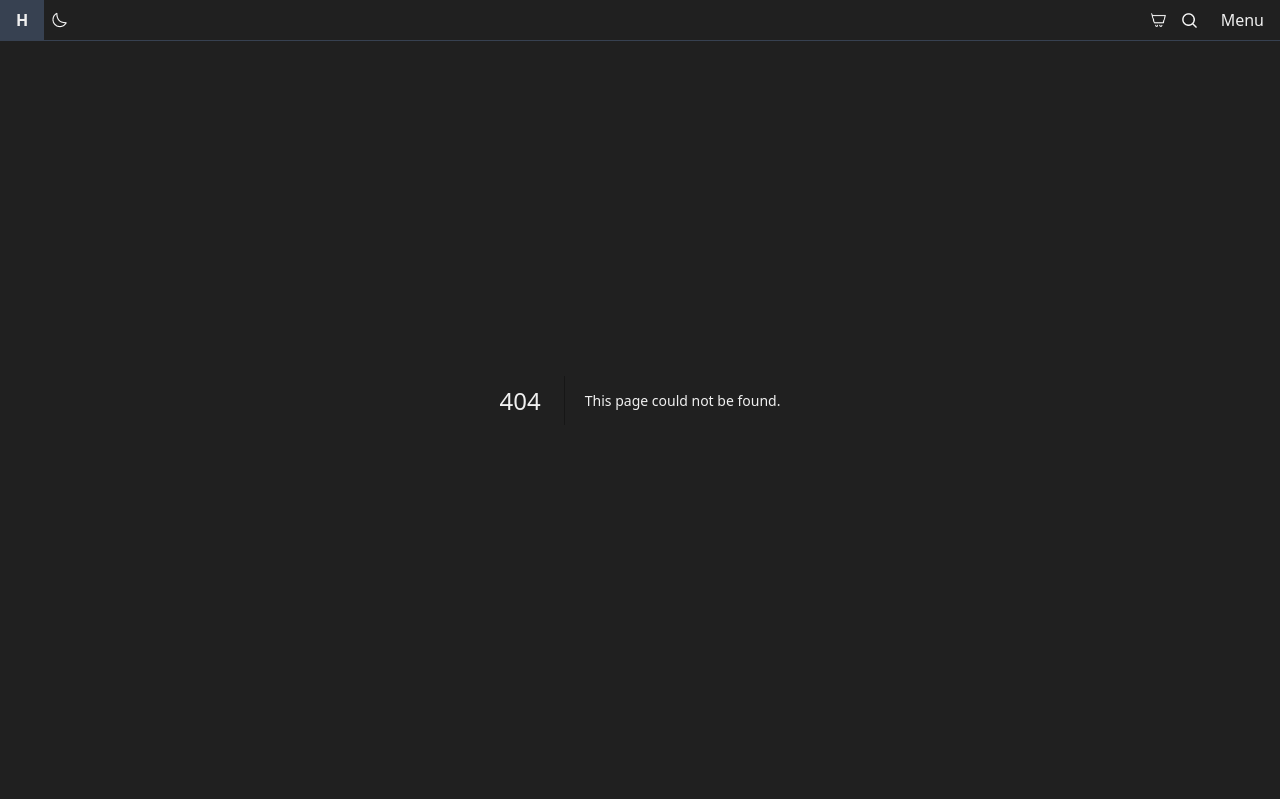
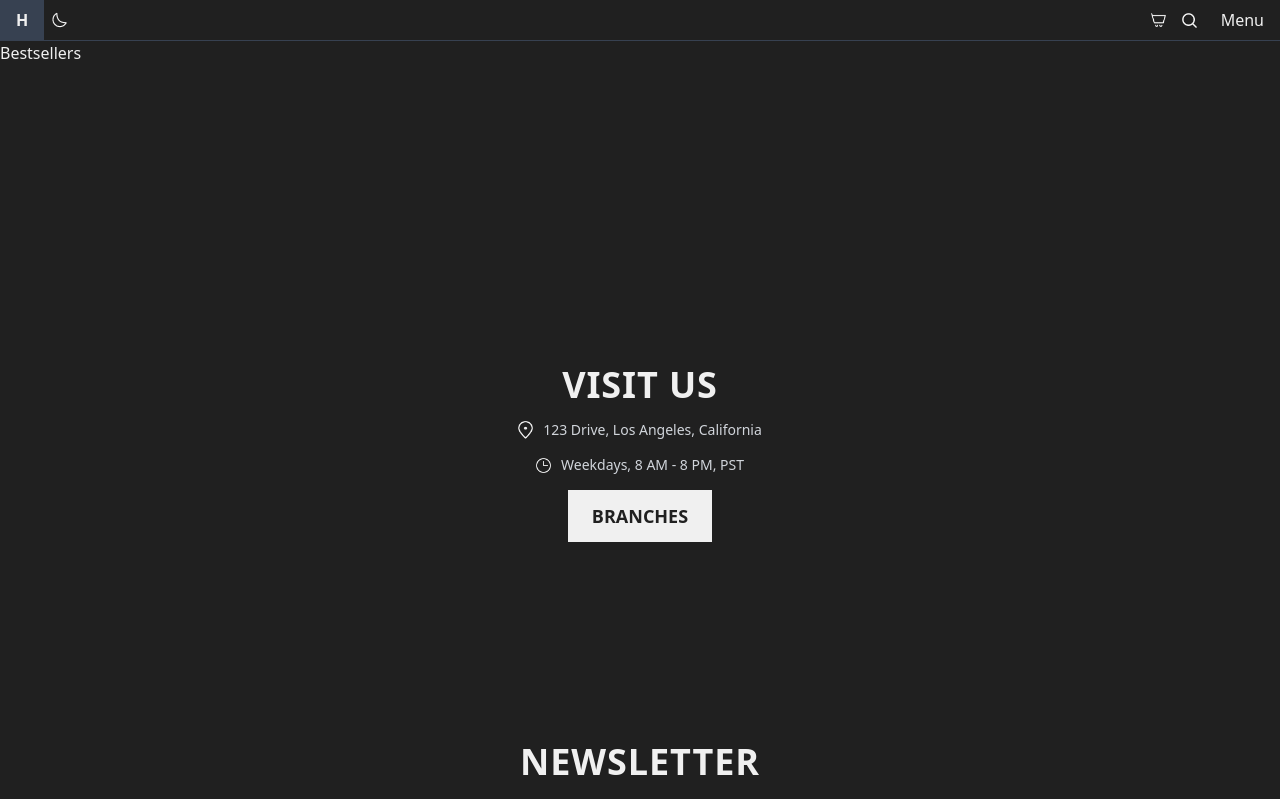
Before and after one commit to nathanelcorpuz/hoodienee, a Next.js app: page /collections/bestsellers in a window 1280 px wide. Before the commit this address had no page. Shown: the top 799 px of the page. Built offline with nearby package versions, Linux system fonts and the light colour scheme.

Commit message:
docs improve

```diff
--- /dev/null
+++ b/app/collections/[slug]/page.tsx
@@ -0,0 +1,10 @@
+import PageWrapper from "@/components/wrappers/PageWrapper";
+import capitalize from "utils/capitalize";
+
+export default function Category({ params }: { params: { slug: string } }) {
+  return (
+    <PageWrapper>
+      <div>{capitalize(params.slug)}</div>
+    </PageWrapper>
+  );
+}
--- /dev/null
+++ b/utils/capitalize.ts
@@ -0,0 +1,3 @@
+export default function capitalize(str: string) {
+  return str.charAt(0).toUpperCase() + str.slice(1);
+}
```
Also changed, not shown: 1 other file (tests, documents, lock files or other folders).
